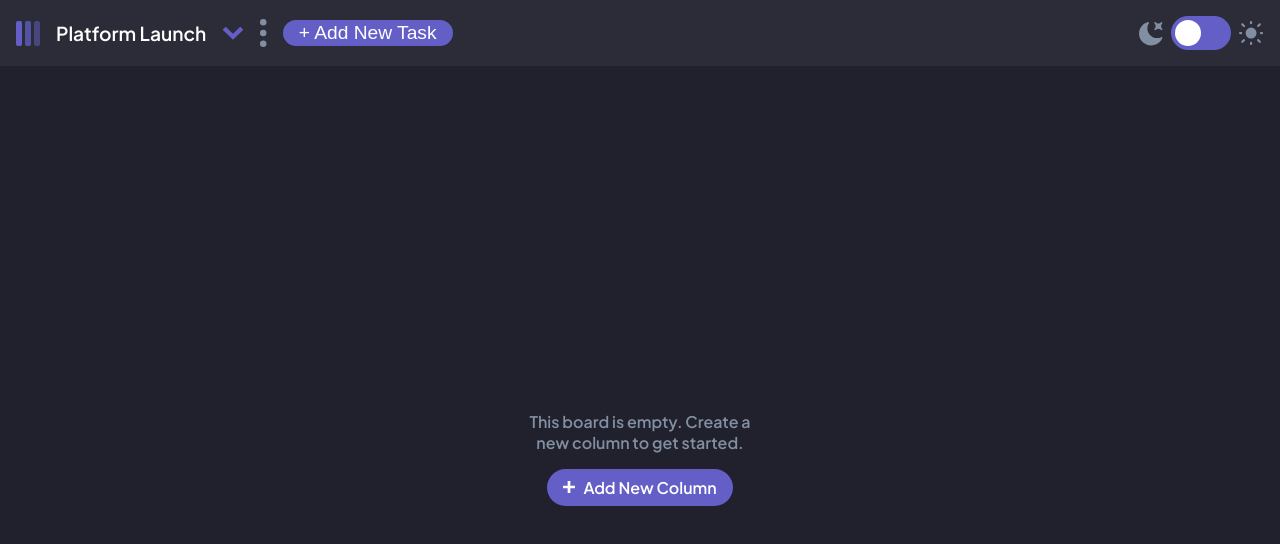
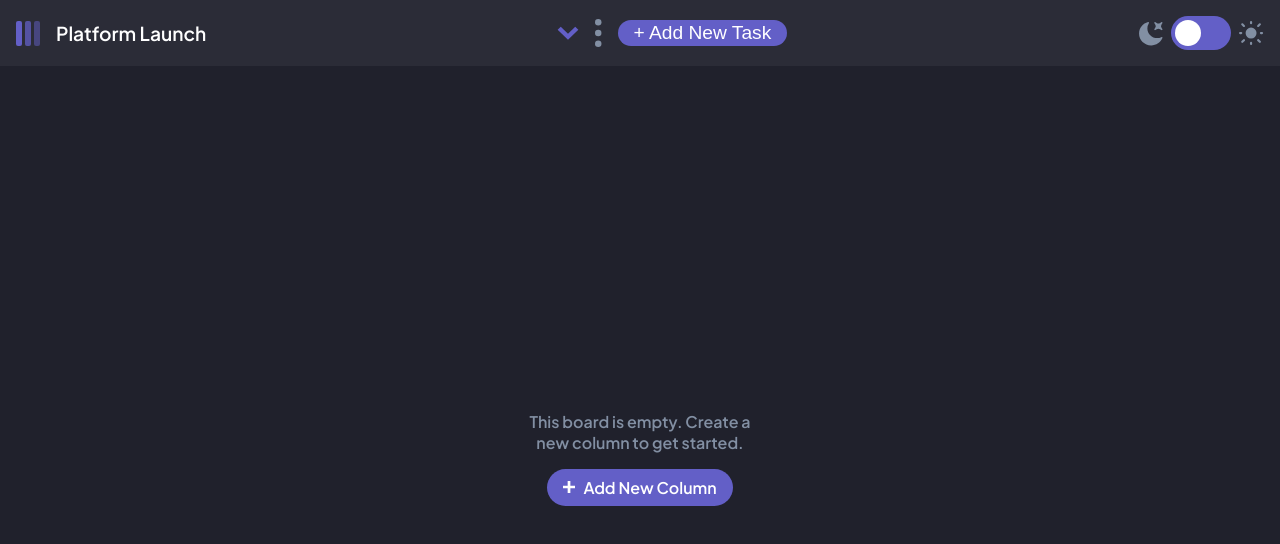
Before and after one commit to allmtz/task-tracker, a React (Create React App) app: page / in a window 1280 px wide. Shown: the top 544 px of the page. Built offline with nearby package versions, Linux system fonts and the light colour scheme.

Commit message:
cut off long unbroken strings

```diff
--- a/src/App.css
+++ b/src/App.css
@@ -57,7 +57,7 @@ main{
   gap: 2rem;
 }
 
-/* // <Header /> (rename to Nav) create own CSS file ?  */
+/* // <Nav /> create own CSS file ?  */
 nav{
   display: flex;
   gap: 1rem;
@@ -70,6 +70,8 @@ nav{
 
 .title-container{
   gap: 1rem;
+  max-width: 100%;
+  overflow: hidden;
 }
 
 .title-container h1{
@@ -126,7 +128,7 @@ nav{
   fill: var(--btnDestructive);
 }
 
-/* </Header end  */
+/* </Nav end  */
 
 
  /* <BoardDisplay />  */
@@ -177,6 +179,8 @@ nav{
   border-radius: 8px;
   color: var(--gray-text);
   cursor: pointer;
+  max-width: 90vw;
+  overflow: hidden;
  }
 
  .add-card-btn{
@@ -474,6 +478,7 @@ nav{
   border: none;
   border-top-right-radius: 30px ;
   border-bottom-right-radius: 30px ;
+  overflow: hidden;
 }
 
 .board-list-item .item-contents {
--- a/src/components/Nav.js
+++ b/src/components/Nav.js
@@ -24,6 +24,7 @@ function Nav({ focusedBoard, openDesc, openCreateBoard, openBoardList }) {
           </h1>
           : <h1>Platform Launch</h1>
        }
+      </div>
       <div className="flex-between controls-container ">
         <img
           src={chevronDown}
@@ -38,7 +39,6 @@ function Nav({ focusedBoard, openDesc, openCreateBoard, openBoardList }) {
         <OpenBoardCreationBtn
           openCreateBoard={openCreateBoard} />
         </div>
-      </div>
         <LightDarkToggle />
     </nav>
   );
```
